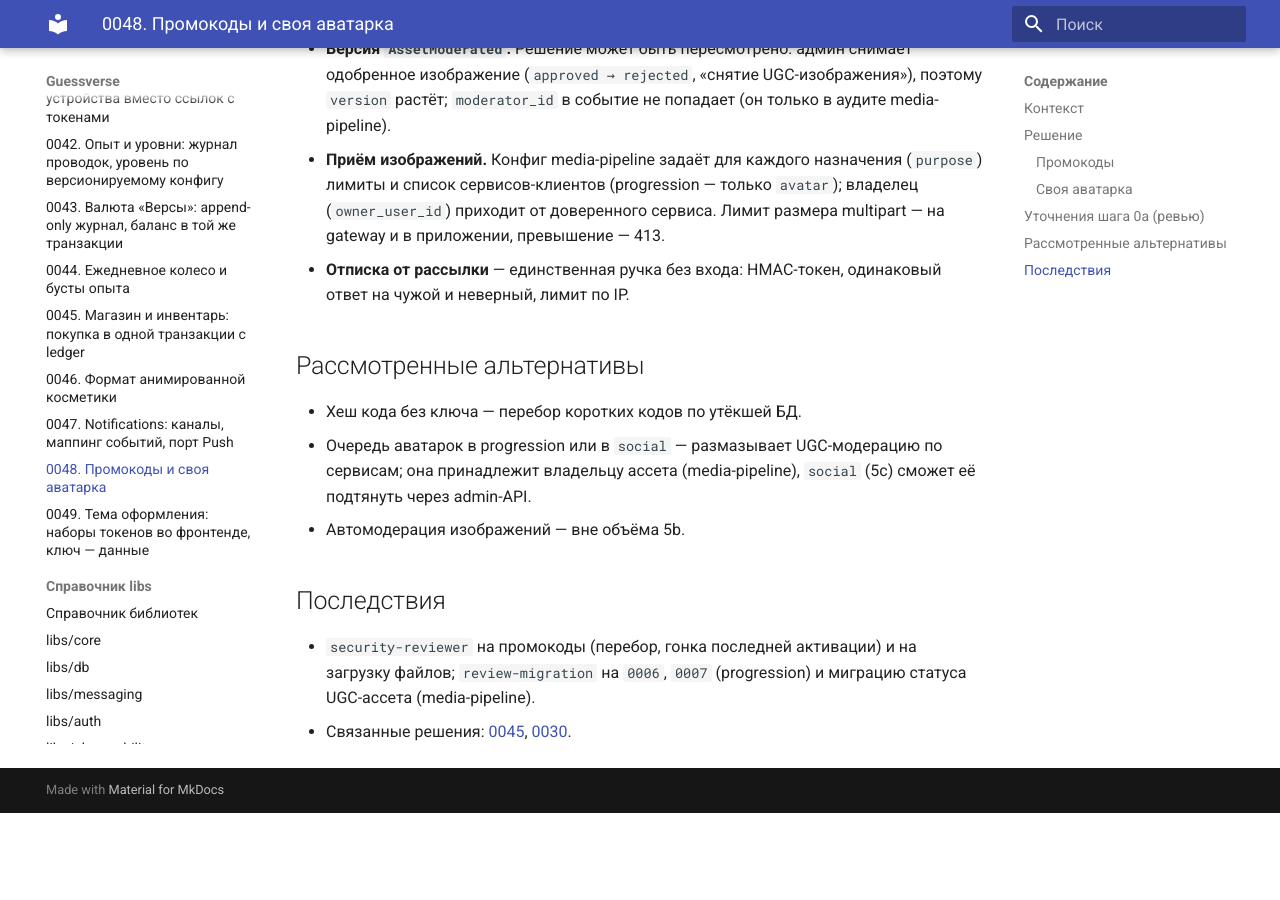
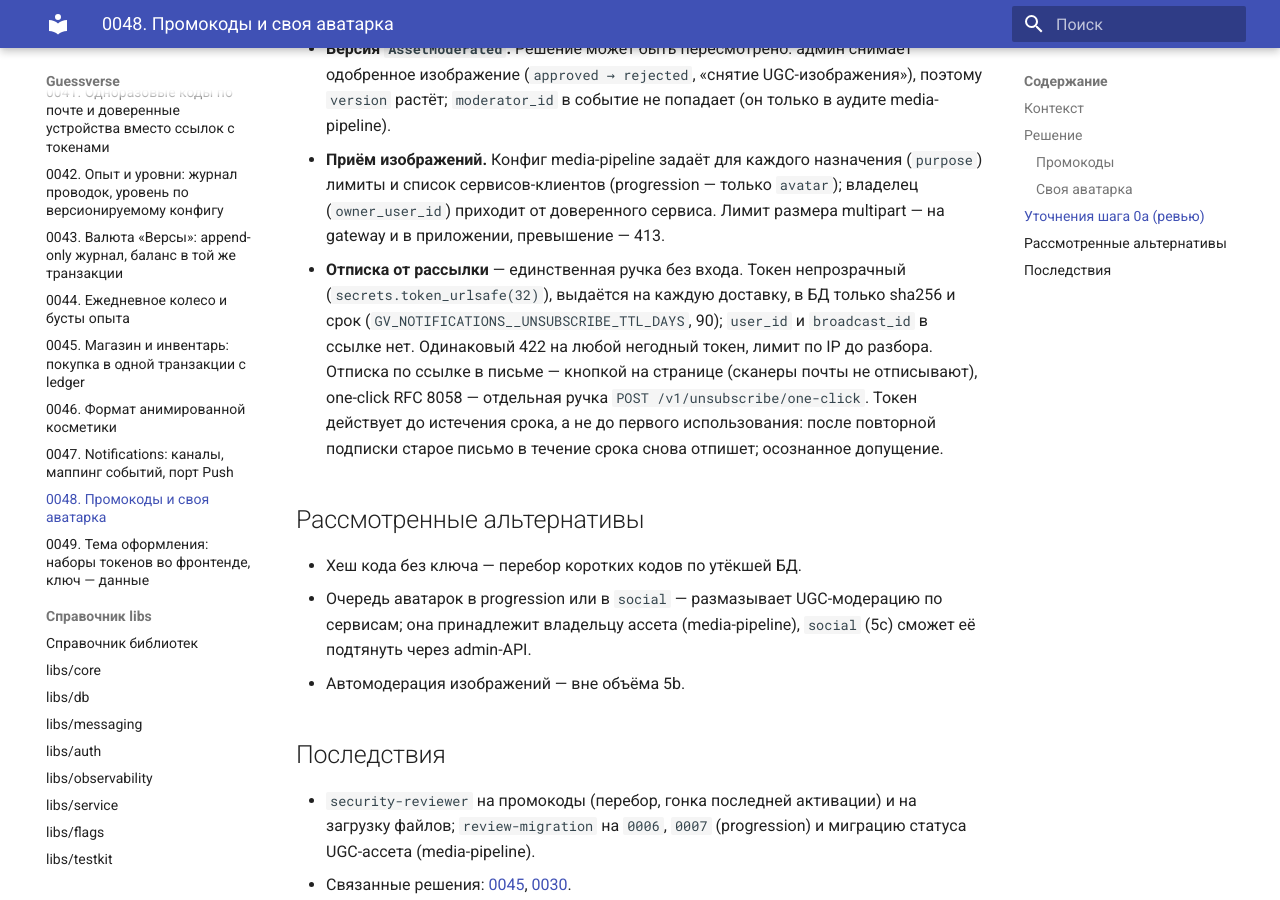
Before and after one commit to L0GIN0UT/oncue, an MkDocs documentation site: the page built from docs/adr/0048-promo-codes-custom-avatar.md, in a window 1280 px wide and 900 px high, scrolled down 1721 px. Built offline with MkDocs 1.6.1 and Material for MkDocs 9.7.7, drawn with Linux system fonts in a browser that asks for light colours; before the commit the page ends 2534 px from its top, so only the background shows below that.

Commit message:
chore(infra): отписка без user_id в ссылке — nginx для /unsubscribe, compose без ключа HMAC
Отдельный location = /unsubscribe: Referrer-Policy no-referrer и no-store, query в access-лог не пишется
($uri). Из compose и шаблонов убран ключ HMAC отписки (токены непрозрачные), добавлен срок
GV_NOTIFICATIONS__UNSUBSCRIBE_TTL_DAYS. ADR 0047 и 0048: непрозрачный токен, one-click, допущение про срок.
Бэклог: ник в профиле игрока, Content-Type one-click, рефакторинг фронтенда перед релизом.

```diff
--- a/docs/adr/0048-promo-codes-custom-avatar.md
+++ b/docs/adr/0048-promo-codes-custom-avatar.md
@@ -41,7 +41,7 @@
 - **Потолок эмиссии.** Партия ограничена `promo.max_batch_verses` конфига: `count × max_uses × verses_amount` не больше потолка (иначе 422 `progression.promo_batch_too_large`).
 - **Версия `AssetModerated`.** Решение может быть пересмотрено: админ снимает одобренное изображение (`approved → rejected`, «снятие UGC-изображения»), поэтому `version` растёт; `moderator_id` в событие не попадает (он только в аудите media-pipeline).
 - **Приём изображений.** Конфиг media-pipeline задаёт для каждого назначения (`purpose`) лимиты и список сервисов-клиентов (progression — только `avatar`); владелец (`owner_user_id`) приходит от доверенного сервиса. Лимит размера multipart — на gateway и в приложении, превышение — 413.
-- **Отписка от рассылки** — единственная ручка без входа: HMAC-токен, одинаковый ответ на чужой и неверный, лимит по IP.
+- **Отписка от рассылки** — единственная ручка без входа. Токен непрозрачный (`secrets.token_urlsafe(32)`), выдаётся на каждую доставку, в БД только sha256 и срок (`GV_NOTIFICATIONS__UNSUBSCRIBE_TTL_DAYS`, 90); `user_id` и `broadcast_id` в ссылке нет. Одинаковый 422 на любой негодный токен, лимит по IP до разбора. Отписка по ссылке в письме — кнопкой на странице (сканеры почты не отписывают), one-click RFC 8058 — отдельная ручка `POST /v1/unsubscribe/one-click`. Токен действует до истечения срока, а не до первого использования: после повторной подписки старое письмо в течение срока снова отпишет; осознанное допущение.
 
 ## Рассмотренные альтернативы
 - Хеш кода без ключа — перебор коротких кодов по утёкшей БД.
--- a/tools/gv/src/gv_cli/templates/gen/compose.services.yml.j2
+++ b/tools/gv/src/gv_cli/templates/gen/compose.services.yml.j2
@@ -176,8 +176,8 @@
       GV_PROGRESSION__UGC_BASE_URL: ${GV_PROGRESSION__UGC_BASE_URL:-/ugc/}
 {% endif %}
 {% if s.name == "notifications" %}
-      # Ключ HMAC ссылок отписки (ADR 0047): один на api и worker, иначе ссылка из письма не пройдёт проверку.
-      GV_NOTIFICATIONS__UNSUBSCRIBE_HMAC_KEY: ${GV_NOTIFICATIONS__UNSUBSCRIBE_HMAC_KEY:?задайте GV_NOTIFICATIONS__UNSUBSCRIBE_HMAC_KEY}
+      # Токены отписки непрозрачные (в БД только sha256), ключа HMAC больше нет (ADR 0047, 0048).
+      GV_NOTIFICATIONS__UNSUBSCRIBE_TTL_DAYS: ${GV_NOTIFICATIONS__UNSUBSCRIBE_TTL_DAYS:-90}
       GV_NOTIFICATIONS__PUBLIC_BASE_URL: ${GV_PUBLIC_BASE_URL:-https://localhost}
       GV_NOTIFICATIONS__EMAIL_BACKEND: ${GV_NOTIFICATIONS__EMAIL_BACKEND:-smtp}
       GV_NOTIFICATIONS__SMTP__HOST: ${GV_SMTP__HOST:-localhost}
--- a/tools/gv/src/gv_cli/templates/gen/env.example.j2
+++ b/tools/gv/src/gv_cli/templates/gen/env.example.j2
@@ -52,8 +52,8 @@
 GV_PUBLIC_BASE_URL=https://localhost
 # progression: ключ HMAC промокодов (ADR 0048, не короче 32 символов); `gv dev secrets` генерирует.
 GV_PROGRESSION__PROMO_HMAC_KEY=
-# notifications: ключ HMAC ссылок отписки (ADR 0047, не короче 32 символов); `gv dev secrets` генерирует.
-GV_NOTIFICATIONS__UNSUBSCRIBE_HMAC_KEY=
+# notifications: срок жизни ссылки отписки из письма, дней (токен непрозрачный, ключа HMAC нет).
+GV_NOTIFICATIONS__UNSUBSCRIBE_TTL_DAYS=90
 
 # Ключи подписи JWT identity: JSON [{"kid","private_pem","active"}] (Ed25519 или P-256).
 # `gv dev secrets` генерирует один Ed25519-ключ; пусто — временный ключ (только local/ci).
```
Also changed, not shown: docs/adr/0047-notifications-channels-mapping.md (+1 -1 lines), docs/backlog.md (+3 -0 lines), docs/handoff/stage-5.md (+1 -1 lines), 4 other files.
